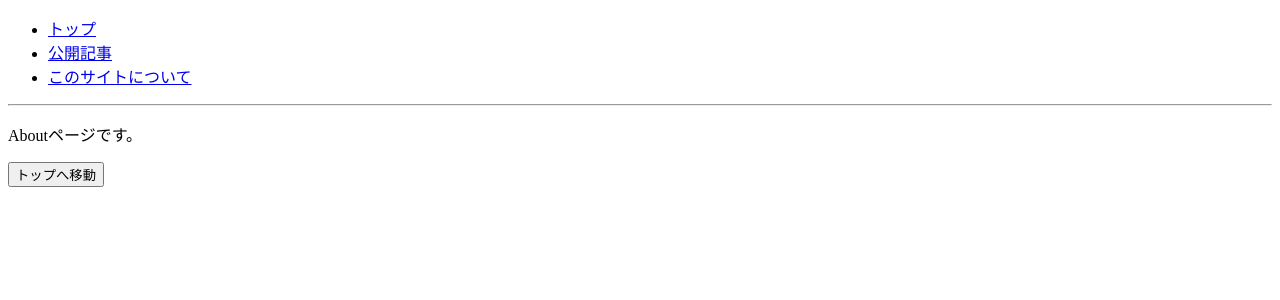
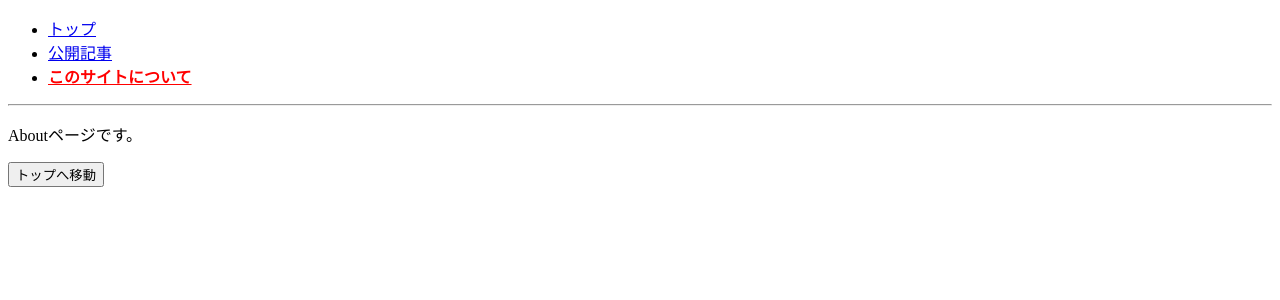
Before and after one commit to Yuma0309/Study-React, a React (Create React App) app in the folder React_sample_Yuma/my-react/: page /about in a window 1280 px wide. Shown: the top 300 px of the page. Built offline with nearby package versions, Linux system fonts and the light colour scheme.

Commit message:
リスト8-2-7までの動作を確認

```diff
--- a/React_sample_Yuma/my-react/src/chap08/routersLink.js
+++ b/React_sample_Yuma/my-react/src/chap08/routersLink.js
@@ -1,12 +1,12 @@
 import { Route, createBrowserRouter, createRoutesFromElements } from 'react-router-dom';
-import RouterApp from './RouterApp';
+import RouterNav from './RouterNav';
 import TopPage from './TopPage';
 import ArticlePage from './ArticlePage';
 import AboutPage from './AboutPage';
 
 const routesLink = createBrowserRouter(
   createRoutesFromElements(
-    <Route element={<RouterApp />}>
+    <Route element={<RouterNav />}>
       <Route path="/" element={<TopPage />} />
       <Route path="/article" element={<ArticlePage />} />
       <Route path="/about" element={<AboutPage />} />
```
